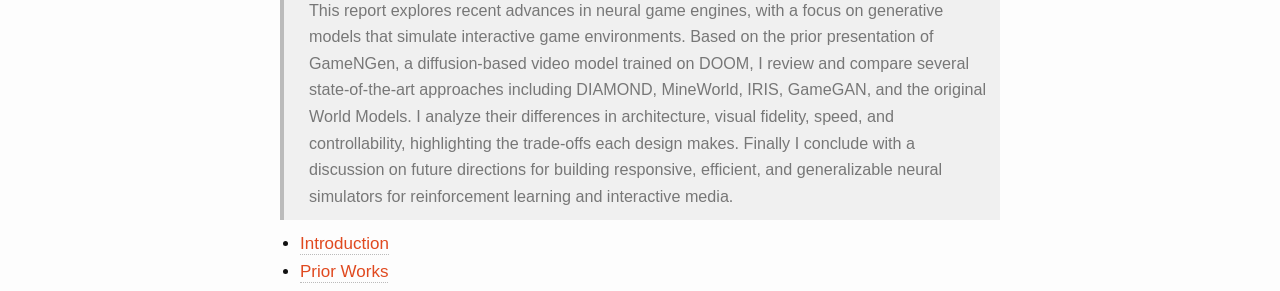
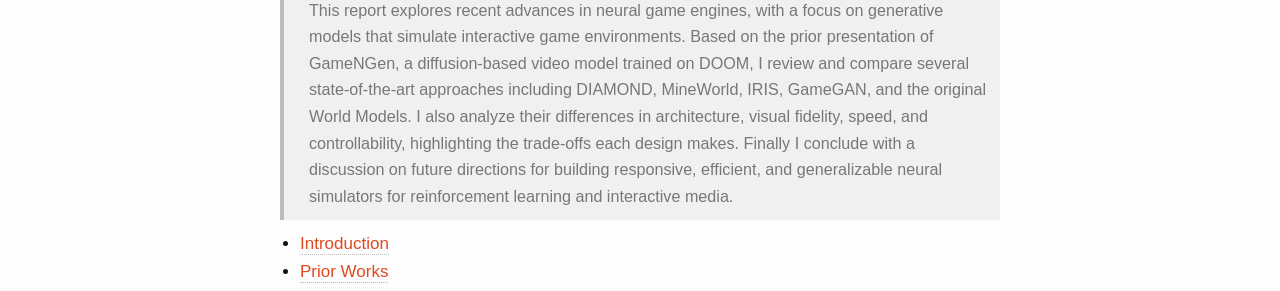
Before and after one commit to UCLAdeepvision/CS269-Projects-2025Spring, a Jekyll site: the page built from _posts/2025-06-09-student-19-NeuralGameEngine.md, in a window 1280 px wide and 900 px high. Shown: the part 281-572 px from the top of the window. Built offline with Jekyll 4.4.1, drawn with Linux system fonts in a browser that asks for light colours; some web fonts are replaced; comment, search, counter and statistics services are not loaded.

Commit message:
Update 2025-06-09-student-19-NeuralGameEngine.md

```diff
--- a/_posts/2025-06-09-student-19-NeuralGameEngine.md
+++ b/_posts/2025-06-09-student-19-NeuralGameEngine.md
@@ -7,7 +7,7 @@ date: 2025-06-09
 ---
 
 
-> This report explores recent advances in neural game engines, with a focus on generative models that simulate interactive game environments. Based on the prior presentation of GameNGen, a diffusion-based video model trained on DOOM, I review and compare several state-of-the-art approaches including DIAMOND, MineWorld, IRIS, GameGAN, and the original World Models. I analyze their differences in architecture, visual fidelity, speed, and controllability, highlighting the trade-offs each design makes. Finally I conclude with a discussion on future directions for building responsive, efficient, and generalizable neural simulators for reinforcement learning and interactive media.
+> This report explores recent advances in neural game engines, with a focus on generative models that simulate interactive game environments. Based on the prior presentation of GameNGen, a diffusion-based video model trained on DOOM, I review and compare several state-of-the-art approaches including DIAMOND, MineWorld, IRIS, GameGAN, and the original World Models. I also analyze their differences in architecture, visual fidelity, speed, and controllability, highlighting the trade-offs each design makes. Finally I conclude with a discussion on future directions for building responsive, efficient, and generalizable neural simulators for reinforcement learning and interactive media.
 
 
 
```
